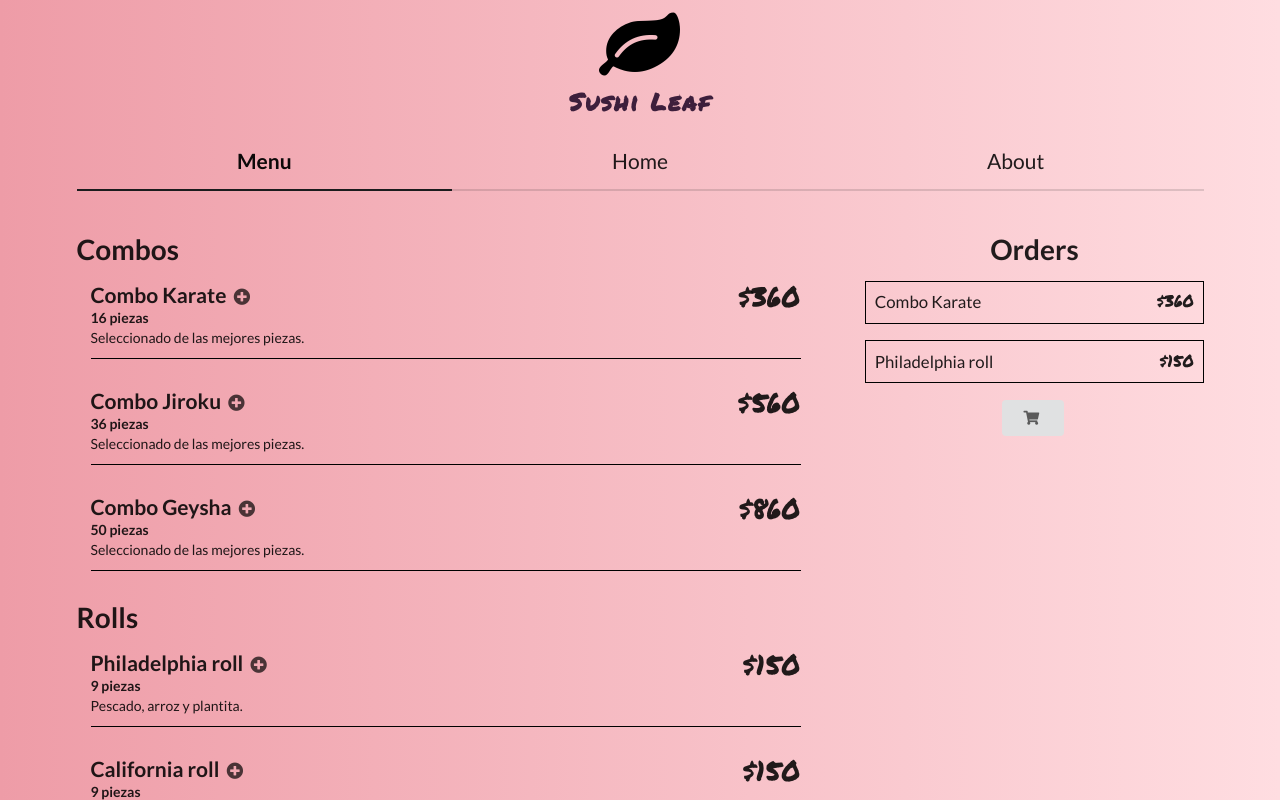
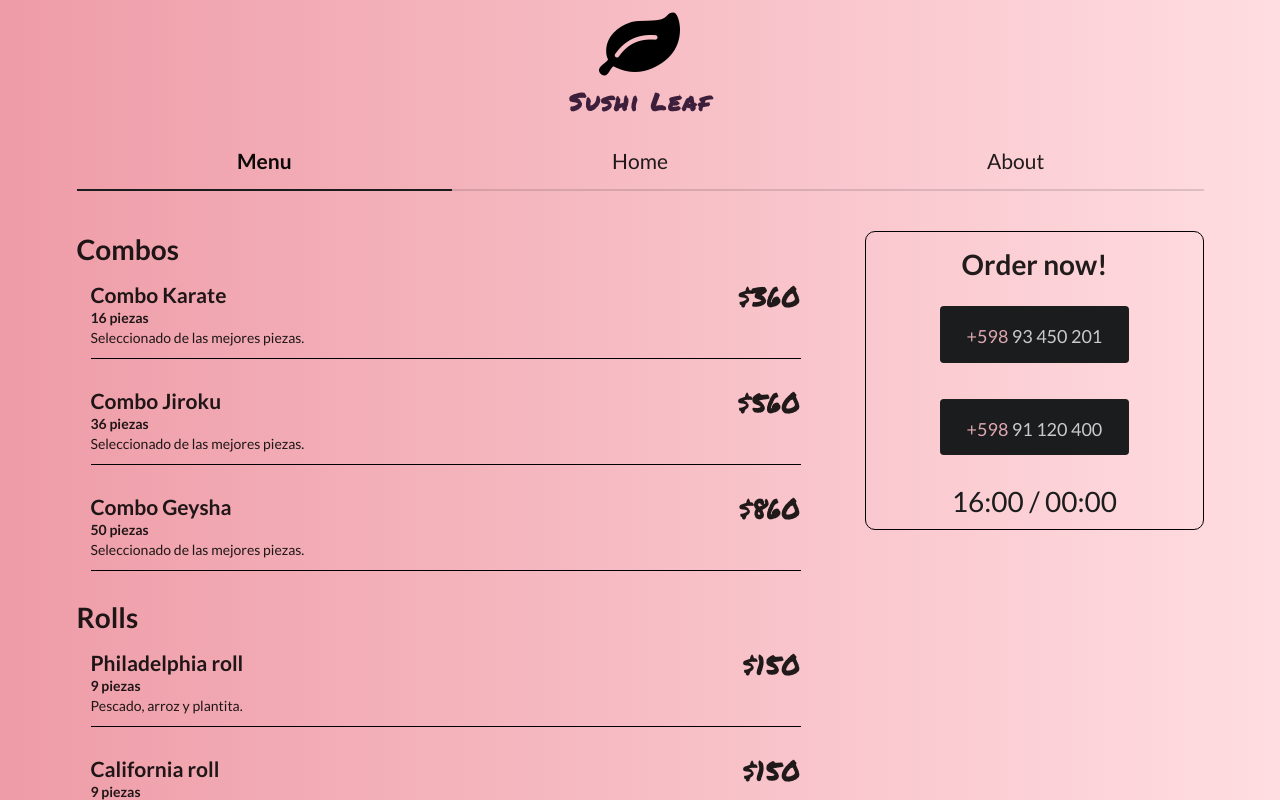
Before and after one commit to JoaquinFernandez19/sushi-react, a React (Create React App) app: page / in a window 1280 px wide. Both pictures are taken after a click on the element "Menu". Shown: the top 800 px of the page. Built offline with nearby package versions, Linux system fonts and the light colour scheme.

Commit message:
incomplete order system cancelled, made it simpler, need to keep learning more for that >:(

```diff
--- a/src/App.js
+++ b/src/App.js
@@ -9,7 +9,7 @@ import Footer from './components/Footer';
 //imgs
 
 export default class App extends React.Component {
-	state = { currentWidow: 'Menu' };
+	state = { currentWidow: 'Home' };
 
 	changeWindow = (current) => {
 		this.setState({ currentWidow: current });
--- a/src/components/Menu.js
+++ b/src/components/Menu.js
@@ -9,17 +9,7 @@ import MenuItem from './MenuItem';
 export class Menu extends React.Component {
 	constructor(props) {
 		super(props);
-		this.state = {
-			orders: [
-				{ name: 'Combo Karate', price: 360 },
-				{ name: 'Philadelphia roll', price: 150 },
-			],
-		};
 	}
-
-	onAddOrder = (order) => {
-		this.setState({ orders: this.state.orders.concat(order) });
-	};
 
 	render() {
 		return (
@@ -31,21 +21,18 @@ export class Menu extends React.Component {
 						price={360}
 						size={16}
 						description="Seleccionado de las mejores piezas."
-						onAdd={this.onAddOrder}
 					/>
 					<MenuItem
 						name="Combo Jiroku"
 						price={560}
 						size={36}
 						description="Seleccionado de las mejores piezas."
-						onAdd={this.onAddOrder}
 					/>
 					<MenuItem
 						name="Combo Geysha"
 						price={860}
 						size={50}
 						description="Seleccionado de las mejores piezas."
-						onAdd={this.onAddOrder}
 					/>
 
 					<h1>Rolls</h1>
@@ -54,21 +41,18 @@ export class Menu extends React.Component {
 						price={150}
 						size={9}
 						description="Pescado, arroz y plantita."
-						onAdd={this.onAddOrder}
 					/>
 					<MenuItem
 						name="California roll"
 						price={150}
 						size={9}
 						description="Pescado, arroz y plantita."
-						onAdd={this.onAddOrder}
 					/>
 					<MenuItem
 						name="Ebi roll"
 						price={150}
 						size={9}
 						description="Pescado, arroz y plantita."
-						onAdd={this.onAddOrder}
 					/>
 					<h1>Nigiris</h1>
 					<MenuItem
@@ -76,17 +60,15 @@ export class Menu extends React.Component {
 						price={250}
 						size={10}
 						description="Pescado y arroz."
-						onAdd={this.onAddOrder}
 					/>
 					<MenuItem
 						name="Nigiri de atún"
 						price={250}
 						size={10}
 						description="Pescado y arroz."
-						onAdd={this.onAddOrder}
 					/>
 				</div>
-				<Orders orders={this.state.orders} />
+				<Orders />
 			</div>
 		);
 	}
--- a/src/components/MenuItem.js
+++ b/src/components/MenuItem.js
@@ -3,29 +3,12 @@ import React from 'react';
 export class MenuItem extends React.Component {
 	constructor(props) {
 		super(props);
-		this.state = {
-			name: this.props.name,
-			price: this.props.price,
-			quantity: null,
-		};
 	}
-
-	addOrder = () => {
-		let order = {
-			name: this.state.name,
-			price: this.state.price,
-		};
-
-		this.props.onAdd(order);
-	};
 
 	render() {
 		return (
 			<div className="menu-item">
-				<h3>
-					{this.props.name}
-					<i onClick={this.addOrder} className="ui link plus  circle icon"></i>
-				</h3>
+				<h3>{this.props.name}</h3>
 				<p>
 					<strong>{this.props.size} piezas</strong>
 				</p>
--- a/src/components/OrderItem.js
+++ /dev/null
@@ -1,15 +0,0 @@
-import React from 'react';
-
-class OrderItem extends React.Component {
-	render() {
-		return (
-			<div key={this.props.key} className="order-item">
-				<p>{this.props.name}</p>
-				<span>{this.props.size}</span>
-				<span class="price">${this.props.price}</span>
-			</div>
-		);
-	}
-}
-
-export default OrderItem;
--- a/src/components/Orders.js
+++ b/src/components/Orders.js
@@ -1,43 +1,25 @@
 import React from 'react';
-import OrderItem from './OrderItem';
 
 //
-export class Orders extends React.Component {
-	constructor(props) {
-		super();
-		this.state = { list: props.orders };
-	}
-
-	static getDerivedStateFromProps(nextProps, prevState) {
-		if (nextProps.orders !== prevState.list) {
-			return { list: nextProps.orders };
-		} else return null;
-	}
-
-	componentDidUpdate(prevProps, prevState) {
-		if (prevProps.orders !== this.props.orders) {
-			//Perform some operation here
-			this.setState({ list: this.props.orders });
-		}
-	}
-
-	render() {
-		return (
-			<div className="orders-list">
-				<h1>Orders</h1>
-
-				{this.state.list.map((item) => (
-					<OrderItem name={item.name} key={item.name} price={item.price} />
-				))}
-				<div className="ui vertical animated button buy-btn">
-					<div className="hidden content">Delivery</div>
-					<div className="visible content">
-						<i className="shop icon"></i>
-					</div>
-				</div>
+const Orders = () => {
+	return (
+		<div className="orders-list">
+			<h1>Order now!</h1>
+			<div className="ui big inverted message">
+				<p>
+					<span style={{ color: 'pink' }}>+598</span> 93 450 201
+				</p>
 			</div>
-		);
-	}
-}
+			<div className="ui big inverted message">
+				<p>
+					<span style={{ color: 'pink' }}>+598</span> 91 120 400
+				</p>
+			</div>
+			<div className="ui tiny statistic">
+				<div className="value">16:00 / 00:00</div>
+			</div>
+		</div>
+	);
+};
 
 export default Orders;
--- a/src/components/styles/Menu.scss
+++ b/src/components/styles/Menu.scss
@@ -7,6 +7,7 @@
 .menu-container {
 	display: grid;
 	grid-template-columns: 70% 1fr;
+	grid-template-rows: 30% 1fr;
 
 	p {
 		margin: 0;
@@ -50,29 +51,12 @@
 	border-radius: 10px;
 	text-align: center;
 	grid-column: 2/3;
-	min-height: 50%;
+
 	display: flex;
+	padding: 1em;
 	flex-direction: column;
-}
-.order-item {
+	align-items: center;
 	border: 1px solid black;
-	display: flex;
-	padding: 0.5em;
-	font-size: 1.2rem;
-	margin-bottom: 1em;
-	width: 100%;
-	justify-content: space-between;
-	.price {
-		font-family: 'Permanent Marker';
-	}
-}
-.buy-btn {
-	align-self: center;
-}
-
-.ui.link.plus.circle.icon {
-	font-size: 1.2rem;
-	padding-left: 0.5rem;
 }
 
 @media (max-width: 990px) {
```
Also changed, not shown: 12 other files (tests, documents, lock files or other folders).
